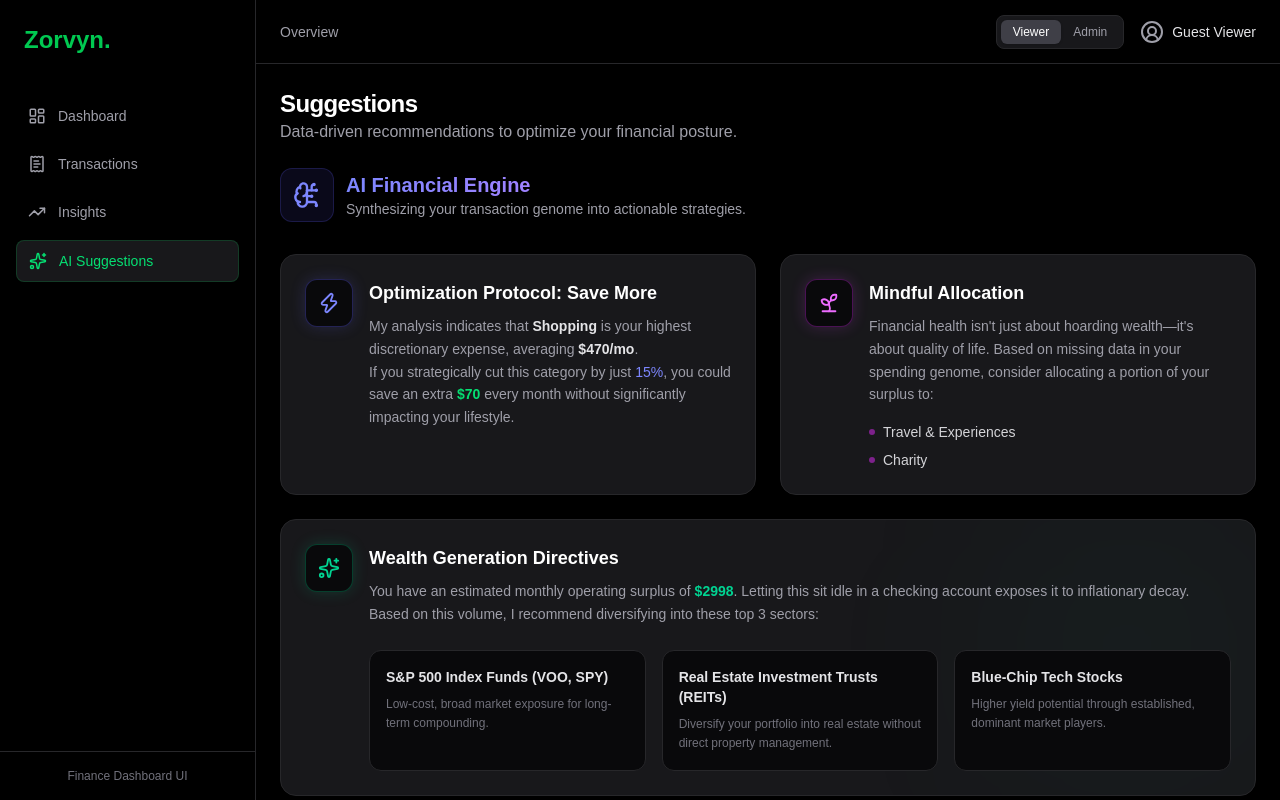
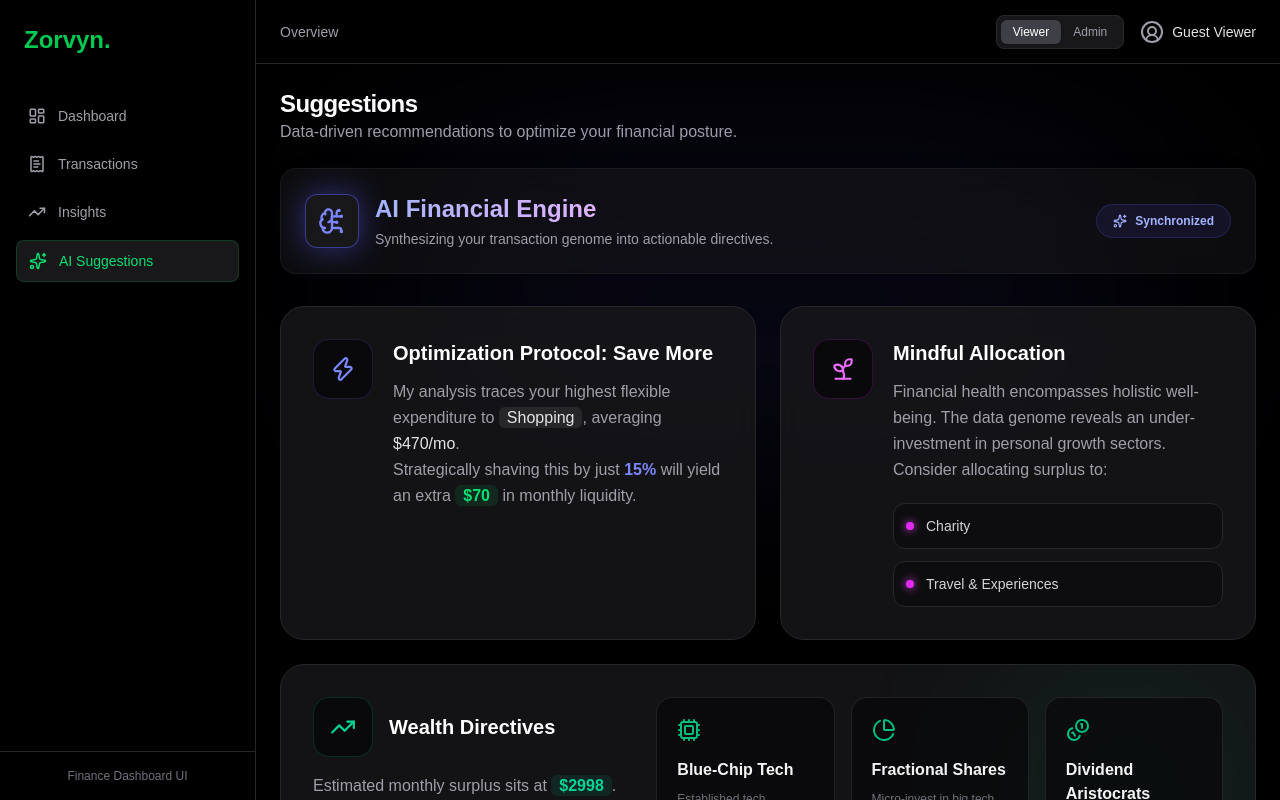
Before and after one commit to utkarsh-12zero9/Zorvyn-Dashboard, a Next.js app: page /suggestions in a window 1280 px wide. Shown: the top 800 px of the page. Built offline with nearby package versions, Linux system fonts and the light colour scheme.

Commit message:
UI enhancement

```diff
--- a/components/suggestions/SuggestionsPanel.tsx
+++ b/components/suggestions/SuggestionsPanel.tsx
@@ -2,7 +2,10 @@
 
 import { useAppSelector } from '@/store/hooks';
 import { useMemo } from 'react';
-import { Zap, Sparkles, Sprout, BrainCircuit } from 'lucide-react';
+import {
+  Zap, Sprout, BrainCircuit, LineChart, Home, ShieldCheck,
+  Bot, PieChart, Cpu, Coins, TrendingUp, Sparkles, Building, Briefcase
+} from 'lucide-react';
 
 export function SuggestionsPanel() {
   const transactions = useAppSelector((state) => state.finance.transactions);
@@ -21,7 +24,6 @@ export function SuggestionsPanel() {
 
     const months = new Set(transactions.map(t => t.date.substring(0, 7)));
     const numMonths = Math.max(1, months.size);
-
     const avgMonthlySurplus = (totalIncome - totalExpense) / numMonths;
 
     // --- 1. SAVE MORE ---
@@ -34,34 +36,52 @@ export function SuggestionsPanel() {
     });
 
     const avgMonthlyDiscretionary = topDiscretionary.amount / numMonths;
-    const saveMoreTarget = avgMonthlyDiscretionary * 0.15; // 15% cut
+    const saveMoreTarget = avgMonthlyDiscretionary * 0.15;
 
-    // --- 2. INVEST SOMEWHERE ---
-    let investmentSuggestions = [];
-    if (avgMonthlySurplus > 2000) {
-      investmentSuggestions = [
-        { name: "S&P 500 Index Funds (VOO, SPY)", reason: "Low-cost, broad market exposure for long-term compounding." },
-        { name: "Real Estate Investment Trusts (REITs)", reason: "Diversify your portfolio into real estate without direct property management." },
-        { name: "Blue-Chip Tech Stocks", reason: "Higher yield potential through established, dominant market players." }
-      ];
-    } else if (avgMonthlySurplus > 500) {
-      investmentSuggestions = [
-        { name: "Robo-Advisors Accounts", reason: "Automated, hands-off portfolio management perfectly tailored to your risk tolerance." },
-        { name: "Total Market ETFs (VTI)", reason: "Simple, single-fund diversification across the entire US stock market." },
-        { name: "High-Yield Savings / CDs", reason: "Virtually risk-free returns to protect your capital from inflation while staying liquid." }
-      ];
-    } else {
-      investmentSuggestions = [
-        { name: "High-Yield Savings (HYSA)", reason: "Risk-free returns to help you safely build up a 3-6 month emergency fund." },
-        { name: "Fractional Shares", reason: "Invest in high-value companies with whatever small amounts you have available." },
-        { name: "Micro-Investing (e.g. Acorns)", reason: "Automatically invest spare change from everyday purchases without feeling it." }
-      ];
+    // --- 2. INVEST SOMEWHERE (Data-Driven Dynamic Pool) ---
+    const investmentPool = [
+      { name: "S&P 500 Index", reason: "Broad market compounding.", icon: LineChart, min: 500, triggerCat: 'any' },
+      { name: "High-Yield Savings", reason: "Risk-free liquid returns.", icon: ShieldCheck, min: 0, triggerCat: 'any' },
+      { name: "Real Estate (REITs)", reason: "Diversify into properties.", icon: Home, min: 1000, triggerCat: 'any' },
+      { name: "Robo-Advisors", reason: "Automated portfolio management.", icon: Bot, min: 200, triggerCat: 'any' },
+      { name: "Fractional Shares", reason: "Micro-invest in big tech.", icon: PieChart, min: 0, triggerCat: 'any' },
+      { name: "Blue-Chip Tech", reason: "Established tech dominants.", icon: Cpu, min: 1500, triggerCat: 'Shopping' },
+      { name: "Dividend Aristocrats", reason: "Stable dividend payouts.", icon: Coins, min: 800, triggerCat: 'any' },
+      { name: "Consumer Staples ETFs", reason: "Hedge against inflation.", icon: Building, min: 100, triggerCat: 'Groceries' },
+      { name: "Energy/Utilities ETFs", reason: "Capitalize on utility sectors.", icon: Zap, min: 500, triggerCat: 'Utilities' },
+      { name: "Corporate Bonds", reason: "Fixed-income securities.", icon: Briefcase, min: 1000, triggerCat: 'any' }
+    ];
+
+    // Filter available investments based on surplus capacity
+    let availableInvestments = investmentPool.filter(i => avgMonthlySurplus >= i.min);
+    if (availableInvestments.length === 0) {
+      availableInvestments = investmentPool.filter(i => i.min === 0);
     }
 
+    // Sort by relevance to their top spending category, then by a pseudo-random hash of their total expense
+    // This makes it dynamic to their actual data state, but stable for that state.
+    availableInvestments.sort((a, b) => {
+      const aMatch = a.triggerCat === topDiscretionary.category ? 1 : 0;
+      const bMatch = b.triggerCat === topDiscretionary.category ? 1 : 0;
+      if (aMatch !== bMatch) return bMatch - aMatch;
+
+      // Pseudo-random based on data volume so it changes if they add/remove transactions
+      const hashA = (a.name.length * totalExpense) % 100;
+      const hashB = (b.name.length * totalExpense) % 100;
+      return hashB - hashA;
+    });
+
+    const investmentSuggestions = availableInvestments.slice(0, 3);
+
     // --- 3. SPEND MORE SECTOR ---
-    const mindfulCategories = ['Health & Wellness', 'Education & Courses', 'Travel & Experiences', 'Charity', 'Home Improvement'];
-    // Just select 2 random mindful categories for suggestions to make it feel dynamic
-    const suggestions = mindfulCategories.sort(() => 0.5 - Math.random()).slice(0, 2);
+    const mindfulCategories = ['Health & Wellness', 'Education & Courses', 'Travel & Experiences', 'Charity'];
+    const activeCategories = Object.keys(expenseByCategory);
+
+    // Suggest sectors they barely spend on
+    const unusedMindful = mindfulCategories.filter(c => !activeCategories.includes(c));
+    // Use data-hash to pick them consistently but dynamically
+    const suggestions = unusedMindful.length >= 2 ? unusedMindful : mindfulCategories;
+    const finalSpendMore = suggestions.sort((a, b) => ((a.length * totalExpense) % 10) - ((b.length * totalExpense) % 10)).slice(0, 2);
 
     return {
       avgMonthlySurplus,
@@ -69,7 +89,7 @@ export function SuggestionsPanel() {
       avgMonthlyDiscretionary,
       saveMoreTarget,
       investmentSuggestions,
-      spendMoreSuggestions: suggestions
+      spendMoreSuggestions: finalSpendMore
     };
 
   }, [transactions]);
@@ -77,86 +97,105 @@ export function SuggestionsPanel() {
   if (!insights) return null;
 
   return (
-    <div className="space-y-6">
-      <div className="flex items-center gap-3 mb-8">
-        <div className="p-3 bg-indigo-500/10 border border-indigo-500/20 rounded-xl">
-          <BrainCircuit className="text-indigo-400" size={28} />
+    <div className="space-y-8 relative">
+      {/* Ambient background glow */}
+      <div className="absolute top-0 left-1/2 -translate-x-1/2 w-full max-w-3xl h-64 bg-indigo-500/10 blur-[120px] rounded-full pointer-events-none" />
+
+      {/* Header */}
+      <div className="flex flex-col sm:flex-row items-start sm:items-center justify-between gap-4 relative z-10 bg-zinc-900/50 backdrop-blur-xl border border-zinc-800/50 p-6 rounded-2xl shadow-2xl">
+        <div className="flex items-center gap-4">
+          <div className="relative">
+            <div className="absolute inset-0 bg-indigo-500 blur-lg opacity-40 animate-pulse" />
+            <div className="relative p-3 bg-zinc-900 border border-indigo-500/50 rounded-xl">
+              <BrainCircuit className="text-indigo-400" size={28} />
+            </div>
+          </div>
+          <div>
+            <h2 className="text-2xl font-bold bg-gradient-to-r from-indigo-300 via-purple-300 to-fuchsia-300 bg-clip-text text-transparent">
+              AI Financial Engine
+            </h2>
+            <p className="text-sm text-zinc-400 mt-1">Synthesizing your transaction genome into actionable directives.</p>
+          </div>
         </div>
-        <div>
-          <h2 className="text-xl font-bold bg-gradient-to-r from-indigo-400 to-purple-400 bg-clip-text text-transparent">AI Financial Engine</h2>
-          <p className="text-sm text-zinc-400">Synthesizing your transaction genome into actionable strategies.</p>
+        <div className="flex items-center gap-2 px-4 py-2 bg-indigo-500/10 text-indigo-300 rounded-full text-xs font-semibold border border-indigo-500/20">
+          <Sparkles size={14} /> Synchronized
         </div>
       </div>
 
-      <div className="grid grid-cols-1 md:grid-cols-2 gap-6">
+      <div className="grid grid-cols-1 lg:grid-cols-2 gap-6 relative z-10">
 
         {/* Suggestion 1: Save More */}
-        <div className="relative overflow-hidden bg-zinc-900 border border-zinc-800 rounded-2xl p-6 group hover:border-indigo-500/50 transition-all duration-500">
-          <div className="absolute inset-0 bg-gradient-to-br from-indigo-500/5 to-transparent opacity-0 group-hover:opacity-100 transition-opacity duration-500" />
-          <div className="flex items-start gap-4 relative z-10">
-            <div className="p-3 bg-zinc-950 border border-indigo-500/30 rounded-xl shadow-[0_0_15px_rgba(99,102,241,0.2)]">
-              <Zap className="text-indigo-400" size={22} />
+        <div className="relative overflow-hidden bg-zinc-900/80 backdrop-blur-md border border-zinc-800 rounded-3xl p-8 group hover:-translate-y-1 hover:border-indigo-500/40 hover:shadow-[0_8px_30px_rgb(99,102,241,0.1)] transition-all duration-300">
+          <div className="flex items-start gap-5">
+            <div className="p-4 bg-zinc-950 border border-indigo-500/20 rounded-2xl group-hover:border-indigo-500/50 transition-colors">
+              <Zap className="text-indigo-400" size={26} />
             </div>
             <div>
-              <h3 className="text-lg font-semibold text-white mb-2">Optimization Protocol: Save More</h3>
+              <h3 className="text-xl font-bold text-white mb-3">Optimization Protocol: Save More</h3>
               {insights.topDiscretionaryCategory !== 'None' && insights.avgMonthlyDiscretionary > 0 ? (
-                <p className="text-zinc-400 text-sm leading-relaxed">
-                  My analysis indicates that <strong className="text-zinc-200">{insights.topDiscretionaryCategory}</strong> is your highest discretionary expense, averaging <strong className="text-zinc-200">${insights.avgMonthlyDiscretionary.toFixed(0)}/mo</strong>.
-                  <br className="my-2" />
-                  If you strategically cut this category by just <span className="text-indigo-400 font-medium">15%</span>, you could save an extra <span className="text-green-400 font-bold">${insights.saveMoreTarget.toFixed(0)}</span> every month without significantly impacting your lifestyle.
+                <p className="text-zinc-400 leading-relaxed">
+                  My analysis traces your highest flexible expenditure to <span className="text-zinc-200 font-medium px-2 py-0.5 bg-zinc-800 rounded-md">{insights.topDiscretionaryCategory}</span>, averaging <span className="text-zinc-200 font-medium">${insights.avgMonthlyDiscretionary.toFixed(0)}/mo</span>.
+                  <br className="my-3" />
+                  Strategically shaving this by just <span className="text-indigo-400 font-semibold">15%</span> will yield an extra <span className="text-green-400 font-bold bg-green-400/10 px-2 py-0.5 rounded-md">${insights.saveMoreTarget.toFixed(0)}</span> in monthly liquidity.
                 </p>
               ) : (
-                <p className="text-zinc-400 text-sm leading-relaxed">Your discretionary spending is already hyper-optimized. Keep maintaining your current frugal baseline.</p>
+                <p className="text-zinc-400 leading-relaxed">Your discretionary spending is highly optimized. Maintain this frugal baseline for maximum capital accumulation.</p>
               )}
             </div>
           </div>
         </div>
 
         {/* Suggestion 2: Spend More / Well-being */}
-        <div className="relative overflow-hidden bg-zinc-900 border border-zinc-800 rounded-2xl p-6 group hover:border-fuchsia-500/50 transition-all duration-500">
-          <div className="absolute inset-0 bg-gradient-to-br from-fuchsia-500/5 to-transparent opacity-0 group-hover:opacity-100 transition-opacity duration-500" />
-          <div className="flex items-start gap-4 relative z-10">
-            <div className="p-3 bg-zinc-950 border border-fuchsia-500/30 rounded-xl shadow-[0_0_15px_rgba(217,70,239,0.2)]">
-              <Sprout className="text-fuchsia-400" size={22} />
+        <div className="relative overflow-hidden bg-zinc-900/80 backdrop-blur-md border border-zinc-800 rounded-3xl p-8 group hover:-translate-y-1 hover:border-fuchsia-500/40 hover:shadow-[0_8px_30px_rgb(217,70,239,0.1)] transition-all duration-300">
+          <div className="flex items-start gap-5">
+            <div className="p-4 bg-zinc-950 border border-fuchsia-500/20 rounded-2xl group-hover:border-fuchsia-500/50 transition-colors">
+              <Sprout className="text-fuchsia-400" size={26} />
             </div>
-            <div>
-              <h3 className="text-lg font-semibold text-white mb-2">Mindful Allocation</h3>
-              <p className="text-zinc-400 text-sm leading-relaxed">
-                Financial health isn't just about hoarding wealth—it's about quality of life. Based on missing data in your spending genome, consider allocating a portion of your surplus to:
+            <div className="flex-1">
+              <h3 className="text-xl font-bold text-white mb-3">Mindful Allocation</h3>
+              <p className="text-zinc-400 leading-relaxed mb-5">
+                Financial health encompasses holistic well-being. The data genome reveals an under-investment in personal growth sectors. Consider allocating surplus to:
               </p>
-              <ul className="mt-4 space-y-2">
+              <div className="grid grid-cols-1 gap-3">
                 {insights.spendMoreSuggestions.map((suggestion, idx) => (
-                  <li key={idx} className="flex items-center gap-2 text-sm text-zinc-300">
-                    <span className="w-1.5 h-1.5 rounded-full bg-fuchsia-500/50" />
-                    {suggestion}
-                  </li>
+                  <div key={idx} className="flex items-center gap-3 p-3 bg-zinc-950/50 border border-zinc-800 rounded-xl">
+                    <div className="w-2 h-2 rounded-full bg-fuchsia-500 shadow-[0_0_8px_rgb(217,70,239)]" />
+                    <span className="text-sm font-medium text-zinc-300">{suggestion}</span>
+                  </div>
                 ))}
-              </ul>
+              </div>
             </div>
           </div>
         </div>
 
-        {/* Suggestion 3: Invest Somewhere */}
-        <div className="relative overflow-hidden bg-zinc-900 border border-zinc-800 rounded-2xl p-6 md:col-span-2 group hover:border-emerald-500/50 transition-all duration-500">
-          <div className="absolute top-0 right-0 p-32 bg-emerald-500/5 blur-[100px] rounded-full pointer-events-none" />
-          <div className="flex items-start gap-4 relative z-10">
-            <div className="p-3 bg-zinc-950 border border-emerald-500/30 rounded-xl shadow-[0_0_15px_rgba(16,185,129,0.2)]">
-              <Sparkles className="text-emerald-400" size={22} />
+        {/* Suggestion 3: Wealth Generation */}
+        <div className="relative overflow-hidden bg-zinc-900/80 backdrop-blur-md border border-zinc-800 rounded-3xl p-8 lg:col-span-2 group hover:-translate-y-1 hover:border-emerald-500/40 hover:shadow-[0_8px_30px_rgb(16,185,129,0.1)] transition-all duration-300">
+          <div className="absolute top-0 right-0 w-64 h-64 bg-emerald-500/10 blur-[80px] rounded-full pointer-events-none" />
+
+          <div className="flex flex-col md:flex-row gap-6 lg:gap-10 relative z-10">
+            <div className="md:w-1/3">
+              <div className="flex items-center gap-4 mb-4">
+                <div className="p-4 bg-zinc-950 border border-emerald-500/20 rounded-2xl group-hover:border-emerald-500/50 transition-colors">
+                  <TrendingUp className="text-emerald-400" size={26} />
+                </div>
+                <h3 className="text-xl font-bold text-white">Wealth Directives</h3>
+              </div>
+              <p className="text-zinc-400 leading-relaxed">
+                Estimated monthly surplus sits at <span className="text-emerald-400 font-bold bg-emerald-400/10 px-2 py-0.5 rounded-md">${Math.max(0, insights.avgMonthlySurplus).toFixed(0)}</span>. Based on your specific cashflow volume and expenditure categories, the AI recommends routing capital into these diversified vehicles to outpace inflation.
+              </p>
             </div>
-            <div className="flex-1">
-              <h3 className="text-lg font-semibold text-white mb-2">Wealth Generation Directives</h3>
-              <p className="text-zinc-400 text-sm leading-relaxed mb-6">
-                You have an estimated monthly operating surplus of <strong className="text-emerald-400 font-bold">${Math.max(0, insights.avgMonthlySurplus).toFixed(0)}</strong>. Letting this sit idle in a checking account exposes it to inflationary decay. Based on this volume, I recommend diversifying into these top 3 sectors:
-              </p>
 
-              <div className="grid grid-cols-1 md:grid-cols-3 gap-4">
-                {insights.investmentSuggestions.map((inv, idx) => (
-                  <div key={idx} className="bg-zinc-950 border border-zinc-800 rounded-xl p-4 hover:border-emerald-500/30 transition-colors">
-                    <h4 className="font-semibold text-zinc-200 text-sm mb-2">{inv.name}</h4>
+            <div className="grid grid-cols-1 sm:grid-cols-3 gap-4 flex-1">
+              {insights.investmentSuggestions.map((inv, idx) => {
+                const Icon = inv.icon;
+                return (
+                  <div key={idx} className="bg-zinc-950/80 border border-zinc-800/80 p-5 rounded-2xl hover:bg-zinc-900 hover:border-emerald-500/30 transition-all cursor-default">
+                    <Icon className="text-emerald-500 mb-4" size={24} />
+                    <h4 className="font-semibold text-zinc-100 mb-2">{inv.name}</h4>
                     <p className="text-xs text-zinc-500 leading-relaxed">{inv.reason}</p>
                   </div>
-                ))}
-              </div>
+                );
+              })}
             </div>
           </div>
         </div>
```
